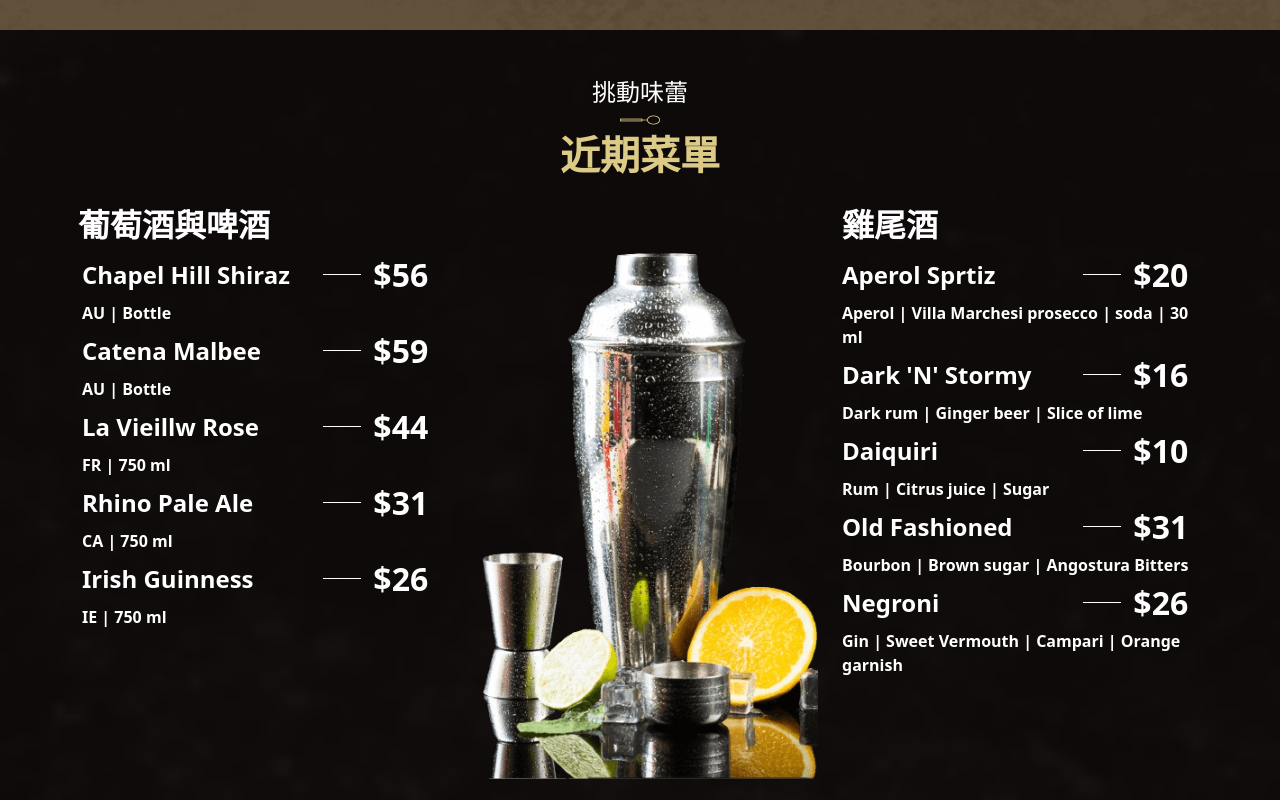
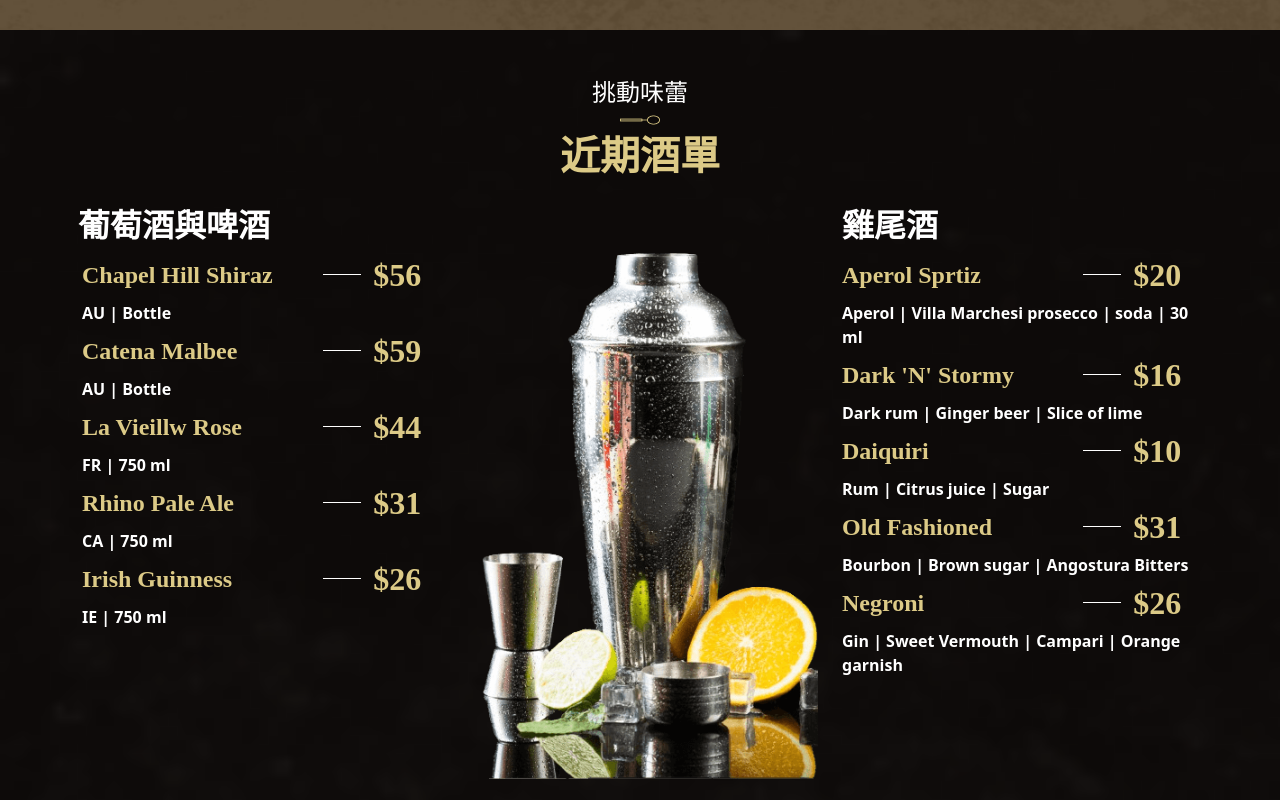
Before and after one commit to andychen-web/gericht, a React (Create React App) app: page / in a window 1280 px wide. Shown: the part 1420-2220 px from the top of the page. Built offline with nearby package versions, Linux system fonts and the light colour scheme; no server answers; a web font is replaced by a local one.

Commit message:
style:更新css class

```diff
--- a/src/components/Awards.jsx
+++ b/src/components/Awards.jsx
@@ -40,7 +40,7 @@ const Awards = () => {
                               />
                             </div>
                             <div className="ps-3">
-                              <span className="golden-text fs-4">
+                              <span className="special-text fs-4 fw-bold">
                                 {awards[index].title}
                               </span>
                               <br />
@@ -61,7 +61,7 @@ const Awards = () => {
                                 />
                               </div>
                               <div className="ps-3">
-                                <span className="golden-text fs-4">
+                                <span className="special-text fs-4 fw-bold">
                                   {awards[index + 1].title}
                                 </span>
                                 <br />
--- a/src/components/Menu.jsx
+++ b/src/components/Menu.jsx
@@ -21,7 +21,7 @@ const Menu = () => {
       <Container className="py-5 d-flex flex-column align-items-center">
         <Row xs={12} md={12} className="pb-3">
           <Col className="d-center flex-column align-items-center">
-            <Title title={"挑動味蕾"} subTitle={"近期菜單"} />
+            <Title title={"挑動味蕾"} subTitle={"近期酒單"} />
           </Col>
         </Row>
         <Row md={12} className="d-flex">
@@ -31,10 +31,10 @@ const Menu = () => {
               <div key={key}>
                 <Row className="d-flex align-items-center">
                   <Col xs={7} md={8} className="py-2">
-                    <div className="fs-4 golden-text">{item.title}</div>
+                    <div className="fs-4 special-text">{item.title}</div>
                   </Col>
                   <Col xs={3} md={2} className="white-line"></Col>
-                  <Col xs={2} md={2} className="golden-text">
+                  <Col xs={2} md={2} className="special-text">
                     {item.price}
                   </Col>
                 </Row>
@@ -58,10 +58,10 @@ const Menu = () => {
               <div key={key}>
                 <Row className="d-flex align-items-center">
                   <Col xs={7} md={8} className="py-2">
-                    <div className="fs-4 golden-text">{item.title}</div>
+                    <div className="fs-4 special-text">{item.title}</div>
                   </Col>
                   <Col xs={3} md={2} className="white-line"></Col>
-                  <Col xs={2} md={2} className="golden-text">
+                  <Col xs={2} md={2} className="special-text">
                     {item.price}
                   </Col>
                 </Row>
```
